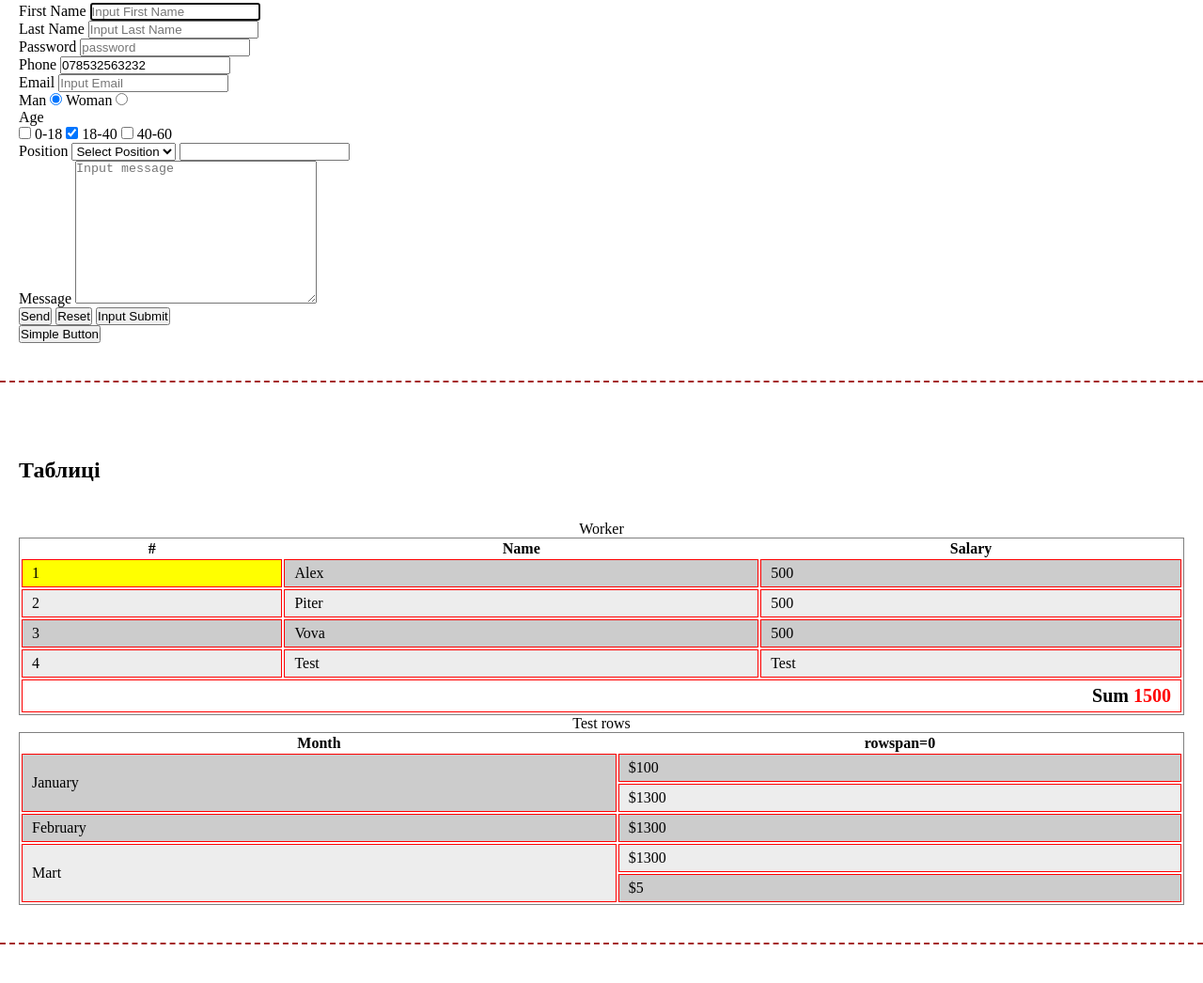
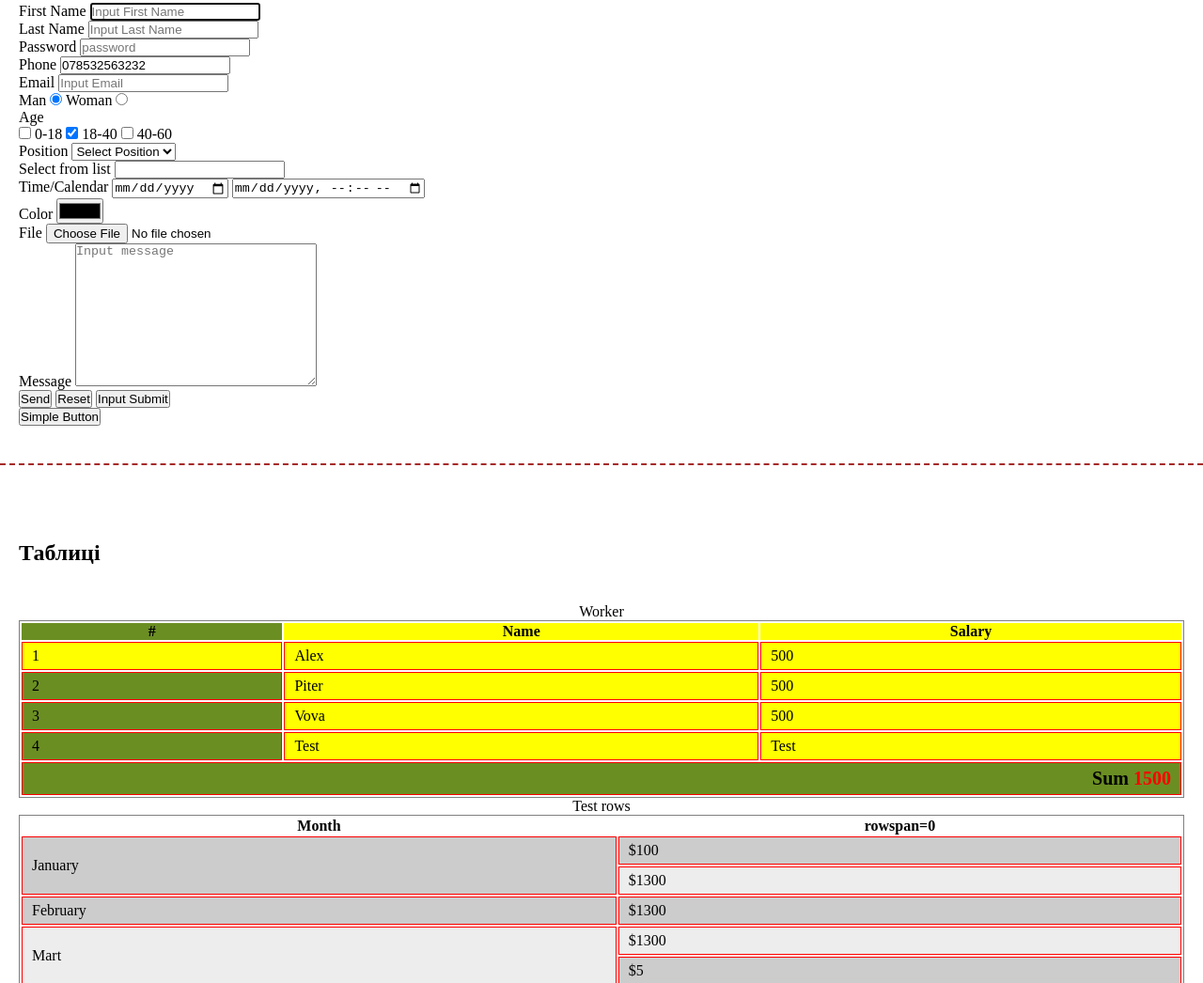
Before and after one commit to Lyubomyr89/FE_09.01.24, a plain HTML site: page Lessons/Lesson-8/index.html in a window 1280 px wide. Shown: the part 784-1830 px from the top of the page at 94% size. Drawn offline with Linux system fonts and the light colour scheme.

Commit message:
Lesson-8 part 2

```diff
--- a/Lessons/Lesson-8/css/styles.css
+++ b/Lessons/Lesson-8/css/styles.css
@@ -40,10 +40,10 @@ thead {
   font-weight: 700;
 }
 
-tbody tr:nth-child(odd) {
+table:not(.worker) tbody tr:nth-child(odd) {
   background-color: #ccc;
 }
-tbody tr:nth-child(even) {
+table:not(.worker) tbody tr:nth-child(even) {
   background-color: #ededed;
 }
 
@@ -62,8 +62,16 @@ tfoot span {
   color: red;
 }
 
+/* col:nth-child(2) {
+  background-color: red;
+} */
+
 .bg-yellow {
   background-color: yellow;
+}
+
+.bg-olivedrab {
+  background-color: olivedrab;
 }
 
 .sizes {
--- a/Lessons/Lesson-8/index.html
+++ b/Lessons/Lesson-8/index.html
@@ -148,7 +148,9 @@
                             <option value="BackEnd">BackEnd</option>
                             <option value="UI/UX">UI/UX</option>
                         </select>
-
+                    </div>
+                    <div class="input-row">
+                        <label for="ice-cream-choice">Select from list</label>
                         <input list="ice-cream-flavors" id="ice-cream-choice" name="ice-cream-choice" />
                         <datalist id="ice-cream-flavors">
                             <option value="Chocolate"></option>
@@ -157,6 +159,19 @@
                             <option value="Strawberry"></option>
                             <option value="Vanilla"></option>
                         </datalist>
+                    </div>
+                    <div class="input-row">
+                        <label>Time/Calendar</label>
+                        <input type="date">
+                        <input type="datetime-local" name="datatime">
+                    </div>
+                    <div class="input-row">
+                        <label>Color</label>
+                        <input type="color" name="color">
+                    </div>
+                    <div class="input-row">
+                        <label>File</label>
+                        <input type="file" name="file" accept="image/png, image/jpeg">
                     </div>
                     <div class="input-row">
                         <label for="message">Message</label>
@@ -176,8 +191,12 @@
         <section class="section">
             <div class="container">
                 <h2 class="title">Таблиці</h2>
-                <table>
+                <table class="worker">
                     <caption>Worker</caption>
+                    <colgroup>
+                        <col class="bg-olivedrab">
+                        <col span="2" class="bg-yellow">
+                    </colgroup>
                     <thead>
                         <tr>
                             <th>#</th>
```
Also changed, not shown: 1 other file.
